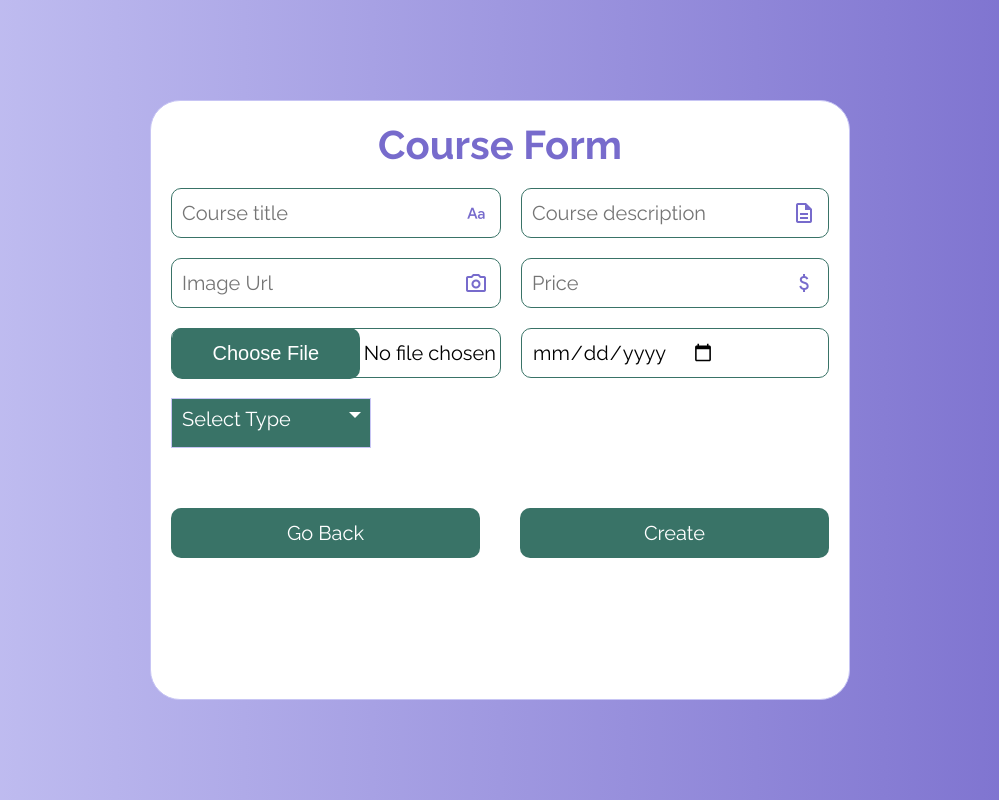
After one commit to IlviCumani/Skillshare-Website, a PHP site: page /UserPages/CoursePagee/courseForm/courseForm.html in a window 1280 px wide. The commit adds this page. Shown: the whole page, without its empty margins (140-1139 px from the left). Run offline with PHP 8.4, Linux system fonts and the light colour scheme.

Commit message:
Create course form

```diff
--- /dev/null
+++ b/Skillshare Front/UserPages/CoursePagee/courseForm/courseForm.css
@@ -0,0 +1,206 @@
+@import url('https://fonts.googleapis.com/css?family=Raleway:400,700');
+
+* {
+	box-sizing: border-box;
+	margin: 0;
+	padding: 0;
+	font-family: Raleway, sans-serif;
+}
+
+body {
+	background: linear-gradient(90deg, #C7C5F4, #776BCC);
+}
+
+.container {
+	display: flex;
+	align-items: center;
+	justify-content: center;
+	min-height: 100vh;
+}
+
+#form-container{
+    width: 700px;
+    height: 600px;
+    background-color: #fff;
+    border: #C7C5F4 1px solid;
+    border-radius: 30px;
+}
+
+#form-container h1{
+    text-align: center;
+    padding-top: 20px;
+    font-size: 40px;
+    color: #776BCC;
+}
+
+.formInputs{
+    font-size: 20px;
+    border: none
+}
+
+.formInputs:focus{
+    outline: none;
+}
+
+#form-input-grid{
+    display: grid;
+    grid-template-columns: 1fr 1fr;
+    grid-gap: 20px;
+    padding: 20px;
+}
+
+.action-btn{
+    width: 45%;
+    height: 50px;
+    background-color: #397367;
+    border: none;
+    border-radius: 10px;
+    color: #fff;
+    font-size: 20px;
+    font-weight: 500;
+    cursor: pointer;
+    margin: 20px;
+}
+
+.action-btn:hover{
+    background-color: #5DA399;
+    transform: scale(1.1);
+    transition: 0.3s;
+    box-shadow: #397367 0px 0px 10px;
+
+}
+
+.custom-select {
+    position: relative;
+    font-family: Arial;
+}
+
+.custom-select select {
+    display: none; /*hide original SELECT element: */
+}
+
+
+.select-selected {
+    background-color: #397367;
+}
+
+  /* Style the arrow inside the select element: */
+.select-selected:after {
+  position: absolute;
+  content: "";
+  top: 14px;
+  right: 10px;
+  width: 0;
+  height: 0;
+  border: 6px solid transparent;
+  border-color: #fff transparent transparent transparent;
+}
+
+/* Point the arrow upwards when the select box is open (active): */
+.select-selected.select-arrow-active:after {
+  border-color: transparent transparent #fff transparent;
+  top: 7px;
+}
+
+/* style the items (options), including the selected item: */
+.select-items div,.select-selected {
+  color: #ffffff;
+  padding: 8px 16px;
+  border: 1px solid transparent;
+  border-color: transparent transparent rgba(0, 0, 0, 0.1) transparent;
+  cursor: pointer;
+}
+
+  /* Style items (options): */
+.select-items {
+  position: absolute;
+  background-color: #776BCC;
+  top: 100%;
+  left: 0;
+  right: 0;
+  z-index: 99;
+  border-bottom-left-radius: 20px;
+  border-bottom-right-radius: 20px;
+}
+
+/* Hide the items when the select box is closed: */
+.select-hide {
+  display: none;
+}
+
+.select-items div:hover, .same-as-selected {
+  background-color: #5DA399;
+}
+
+.select-selected{
+   color: #fff;
+   font-size: 20px;
+   font-weight: 500;
+   padding-left: 10px;
+   padding-right: 10px;
+   border: #C7C5F4 1px solid;
+   height: 50px;
+   flex-direction: row;
+   align-items: center;
+   justify-content: space-between;
+   cursor: pointer;
+}
+
+#btndiv{
+  display: flex;
+  justify-content: space-between;
+  align-items: center;
+  padding-top: 20px;
+}
+
+input[type="file"]::file-selector-button{
+  /* margin-right: 20px; */
+  width: 45%;
+  /* margin-left: -20px; */
+  border: none;
+  background: #397367;
+  padding: 14px;
+  border-radius: 10px;
+  color: #fff;
+  cursor: pointer;
+  justify-self: flex-start;
+}
+
+input[type="file"]::file-selector-button:hover{
+  background-color: #5DA399;
+  /* transform: scale(1.1); */
+  transition: 0.3s;
+  /* box-shadow: #397367 0px 0px 10px; */
+}
+
+.inp-div{
+  display: flex;
+  justify-content: space-between;
+  align-items: center;
+  width: 100%;
+  height: 50px;
+  border: #397367 1px solid;
+  border-radius: 10px;
+  padding-left: 10px;
+  font-size: 20px;
+}
+
+#special-fuccking-kid{
+  display: flex;
+  justify-content: space-between;
+  align-items: center;
+  width: 330px;
+  height: 50px;
+  border: #397367 1px solid;
+  border-radius: 10px;
+  font-size: 20px;
+}
+
+.icon{
+  height: 14px;
+	width: 16px;
+	text-align: center;
+  margin-right: 20px;
+  margin-bottom: 10px;
+	color: #776BCC;
+}
--- /dev/null
+++ b/Skillshare Front/UserPages/CoursePagee/courseForm/courseForm.html
@@ -0,0 +1,94 @@
+<!DOCTYPE html>
+<html lang="en">
+    <head>
+        <meta charset="UTF-8">
+        <meta http-equiv="X-UA-Compatible" content="IE=edge">
+        <meta name="viewport" content="width=device-width, initial-scale=1.0">
+
+        <!-- <link rel="stylesheet" href="https://cdnjs.cloudflare.com/ajax/libs/select2/4.0.13/css/select2.min.css"> -->
+        <link rel="icon" href="../../../MainPage/MainImg/favicon-removebg-preview.png">
+        <link rel="stylesheet" href="./courseForm.css">
+        <link rel="stylesheet" href="https://fonts.googleapis.com/css2?family=Material+Symbols+Outlined:opsz,wght,FILL,GRAD@48,400,0,0" />
+        <title>SkillShare360</title>
+    </head>
+    <body>
+        <div class="container">
+            <div id="form-container">
+                <h1>Course Form</h1>
+
+                <div id="form-div">
+                    <form action="" method="">
+                        <div id="form-input-grid">
+                            <div class="inp-div">
+                                <input type="text" id="TitleTF" class="formInputs" placeholder="Course title">
+                                <span class="material-symbols-outlined icon">match_case</span>
+                            </div>
+
+                            <div class="inp-div">
+                                <input type="description" id="DescriptionTF" class="formInputs" placeholder="Course description">
+                                <span class="material-symbols-outlined icon">description</span>
+                            </div>
+
+                            <div class="inp-div">
+                                <input type="url" id="UrlTF" class="formInputs" placeholder="Image Url">
+                                <span class="material-symbols-outlined icon">photo_camera</span>
+                            </div>
+
+                            <div class="inp-div">
+                                <input type="number" id="PriceTF" class="formInputs" placeholder="Price" min="0">
+                                <span class="material-symbols-outlined icon">attach_money</span>
+                            </div>
+
+                            <div  id="special-fuccking-kid">
+                                <input type="file" id="FileTF" class="formInputs" placeholder="Certificate">
+                                <span class="material-symbols-outlined icon">upload</span>
+                            </div>
+
+                            <div class="inp-div">
+                                <input type="date" name="dateTf" id="dateTf" class="formInputs">
+                            </div>
+
+
+                            <div class="custom-select" style="width:200px;">
+                                <select>
+                                    <option value="0">Select Type</option>
+                                    <option value="1">Programming</option>
+                                    <option value="2">Dancing</option>
+                                    <option value="3">Cooking</option>
+                                    <option value="4">Drawing</option>
+                                    <option value="5">Photography</option>
+                                    <option value="6">Music</option>
+                                    <option value="7">Language</option>
+                                    <option value="8">Fitness</option>
+                                    <option value="9">Business</option>
+                                    <option value="10">Marketing</option>
+                                    <option value="11">Design</option>
+                                    <option value="12">Calculus</option>
+                                    <option value="13">Physics</option>
+                                    <option value="14">Chemistry</option>
+                                    <option value="15">Biology</option>
+                                    <option value="16">Psychology</option>
+                                    <option value="17">History</option>
+                                    <option value="18">Geography</option>
+                                </select>
+                            </div>
+                        </div>
+                        <div id="btndiv">
+                            <input type="button" value="Go Back" class="action-btn" id="cancelBtn">
+                            <input type="submit" class="action-btn" value="Create">
+                        </div>
+                    </form>
+                </div>
+            </div>
+        </div>
+
+        <script src="./courseform.js"></script>
+        <script>
+            const cancelBtn = document.getElementById("cancelBtn");
+
+            cancelBtn.addEventListener("click", () => {
+                window.location.href = "../../ProfilePage/profile.php";
+            });
+        </script>
+    </body>
+</html>
--- /dev/null
+++ b/Skillshare Front/UserPages/CoursePagee/courseForm/courseform.js
@@ -0,0 +1,80 @@
+var x, i, j, l, ll, selElmnt, a, b, c;
+/* Look for any elements with the class "custom-select": */
+x = document.getElementsByClassName("custom-select");
+l = x.length;
+for (i = 0; i < l; i++) {
+  selElmnt = x[i].getElementsByTagName("select")[0];
+  ll = selElmnt.length;
+  /* For each element, create a new DIV that will act as the selected item: */
+  a = document.createElement("DIV");
+  a.setAttribute("class", "select-selected");
+  a.innerHTML = selElmnt.options[selElmnt.selectedIndex].innerHTML;
+  x[i].appendChild(a);
+  /* For each element, create a new DIV that will contain the option list: */
+  b = document.createElement("DIV");
+  b.setAttribute("class", "select-items select-hide");
+  for (j = 1; j < ll; j++) {
+    /* For each option in the original select element,
+    create a new DIV that will act as an option item: */
+    c = document.createElement("DIV");
+    c.innerHTML = selElmnt.options[j].innerHTML;
+    c.addEventListener("click", function(e) {
+        /* When an item is clicked, update the original select box,
+        and the selected item: */
+        var y, i, k, s, h, sl, yl;
+        s = this.parentNode.parentNode.getElementsByTagName("select")[0];
+        sl = s.length;
+        h = this.parentNode.previousSibling;
+        for (i = 0; i < sl; i++) {
+          if (s.options[i].innerHTML == this.innerHTML) {
+            s.selectedIndex = i;
+            h.innerHTML = this.innerHTML;
+            y = this.parentNode.getElementsByClassName("same-as-selected");
+            yl = y.length;
+            for (k = 0; k < yl; k++) {
+              y[k].removeAttribute("class");
+            }
+            this.setAttribute("class", "same-as-selected");
+            break;
+          }
+        }
+        h.click();
+    });
+    b.appendChild(c);
+  }
+  x[i].appendChild(b);
+  a.addEventListener("click", function(e) {
+    /* When the select box is clicked, close any other select boxes,
+    and open/close the current select box: */
+    e.stopPropagation();
+    closeAllSelect(this);
+    this.nextSibling.classList.toggle("select-hide");
+    this.classList.toggle("select-arrow-active");
+  });
+}
+
+function closeAllSelect(elmnt) {
+  /* A function that will close all select boxes in the document,
+  except the current select box: */
+  var x, y, i, xl, yl, arrNo = [];
+  x = document.getElementsByClassName("select-items");
+  y = document.getElementsByClassName("select-selected");
+  xl = x.length;
+  yl = y.length;
+  for (i = 0; i < yl; i++) {
+    if (elmnt == y[i]) {
+      arrNo.push(i)
+    } else {
+      y[i].classList.remove("select-arrow-active");
+    }
+  }
+  for (i = 0; i < xl; i++) {
+    if (arrNo.indexOf(i)) {
+      x[i].classList.add("select-hide");
+    }
+  }
+}
+
+/* If the user clicks anywhere outside the select box,
+then close all select boxes: */
+document.addEventListener("click", closeAllSelect);
--- a/Skillshare Front/UserPages/ProfilePage/profile.php
+++ b/Skillshare Front/UserPages/ProfilePage/profile.php
@@ -76,7 +76,7 @@
 
         <div id="Mysourses-Top">
             <h1>My courses</h1>
-             <button id="createCourse">
+             <button id="createCourse" onclick = "window.location.href = '../CoursePagee/courseForm/courseForm.php';">
                 <span class="material-symbols-outlined">
                     add_circle
                  </span>
```
